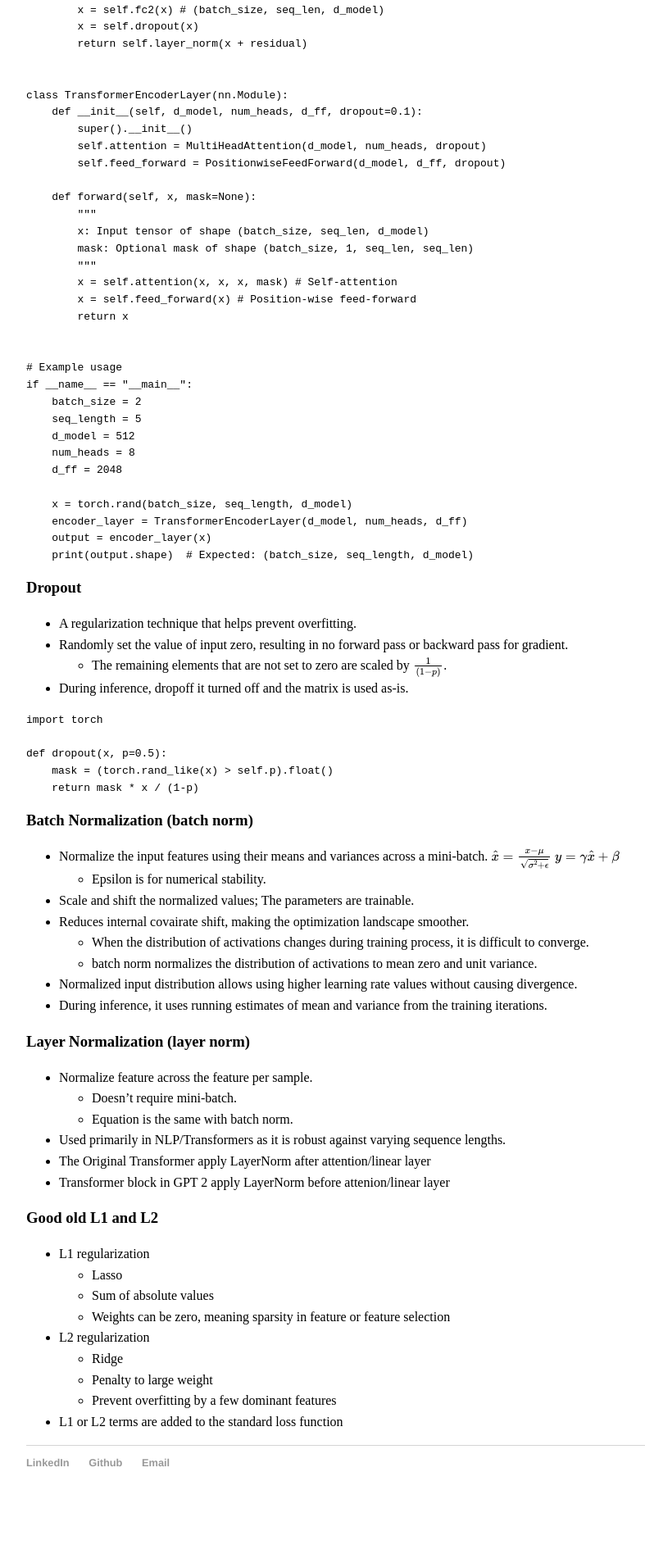
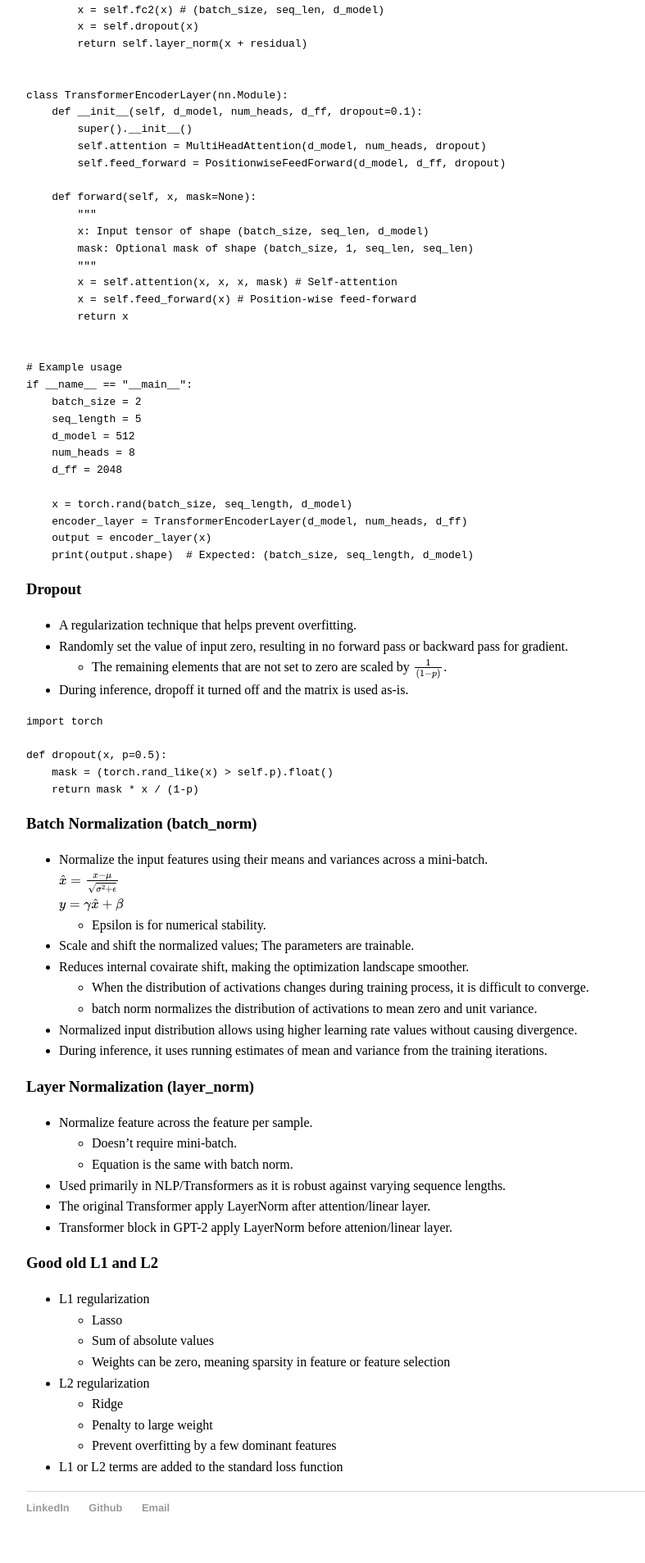
Before and after one commit to sean-sj-jung/sean-sj-jung.github.io, a Jekyll site: the page built from _posts/2024-12-29-NeuralNets01.md, in a window 1280 px wide. Shown: the part 1798-3705 px from the top of the page at 82% size, without its empty margins (160-947 px from the left). Built offline with Jekyll 4.4.1, drawn with Linux system fonts in a browser that asks for light colours; nearby versions of some CDN libraries; formulas are drawn with MathJax 3; before the commit the page ends 3650 px from its top, so only the background shows below that.

Commit message:
slightly changed styles

````diff
--- a/_layouts/default.html
+++ b/_layouts/default.html
@@ -1,10 +1,5 @@
 <!DOCTYPE html>
 	<html>
-		<!-- <head> -->
-			<!-- <title>{{ page.title }}</title> -->
-			<!-- link to main stylesheet -->
-			<!-- <link rel="stylesheet" type="text/css" href="/css/main.css"> -->
-		<!-- </head> -->
 		<head>
 			<title>{{ page.title }}</title>
 			<meta charset="UTF-8">
--- a/_posts/2024-12-29-NeuralNets01.md
+++ b/_posts/2024-12-29-NeuralNets01.md
@@ -139,7 +139,7 @@
 ```
 
 
-### Batch Normalization (batch norm)
+### Batch Normalization (batch_norm)
 - Normalize the input features using their means and variances across a mini-batch.
 $$ \hat{x} = \frac{x - \mu}{\sqrt{\sigma^2 + \epsilon}} $$
 $$ y = \gamma \hat{x} + \beta $$
@@ -152,13 +152,13 @@
 - During inference, it uses running estimates of mean and variance from the training iterations.
 
 
-### Layer Normalization (layer norm)
+### Layer Normalization (layer_norm)
 - Normalize feature across the feature per sample.
     - Doesn't require mini-batch.
     - Equation is the same with batch norm.
 - Used primarily in NLP/Transformers as it is robust against varying sequence lengths.
-- The Original Transformer apply LayerNorm after attention/linear layer
-- Transformer block in GPT 2 apply LayerNorm before attenion/linear layer
+- The original Transformer apply LayerNorm after attention/linear layer.
+- Transformer block in GPT-2 apply LayerNorm before attenion/linear layer.
 
 
 ### Good old L1 and L2
--- a/css/main.css
+++ b/css/main.css
@@ -100,10 +100,10 @@
 
 .post {
     line-height: 1.6; /* Increase for more spacing (default is usually 1.2 or 1.4) */
-    margin-bottom: 10px; /* Add space after paragraphs */
+    margin-bottom: 5px; /* Add space after paragraphs */
 }
 
 h1, h2, h3 {
-    margin-top: 5px;
-    margin-bottom: 1px;
+    margin-top: 15px;
+    margin-bottom: 10px;
 }
````
Also changed, not shown: other parts of _posts/2024-12-29-NeuralNets01.md (+2 -2 lines).
